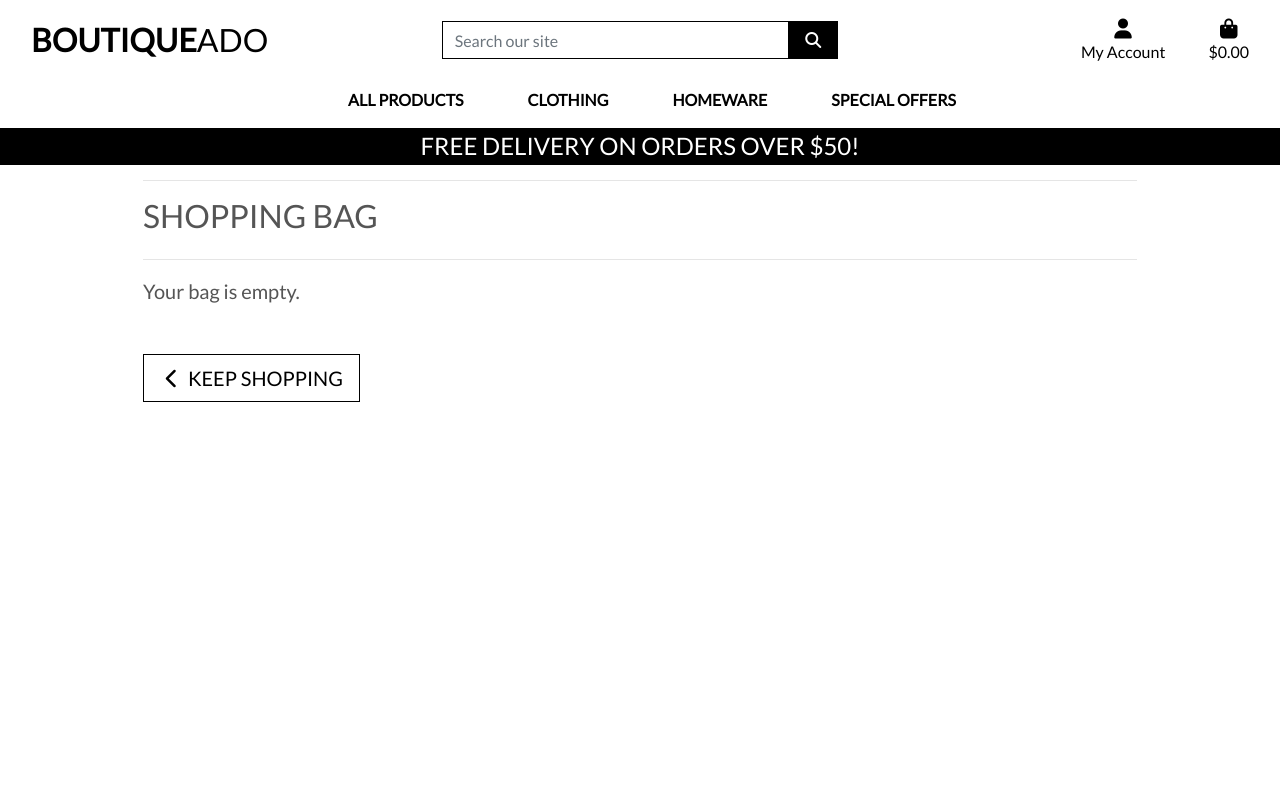
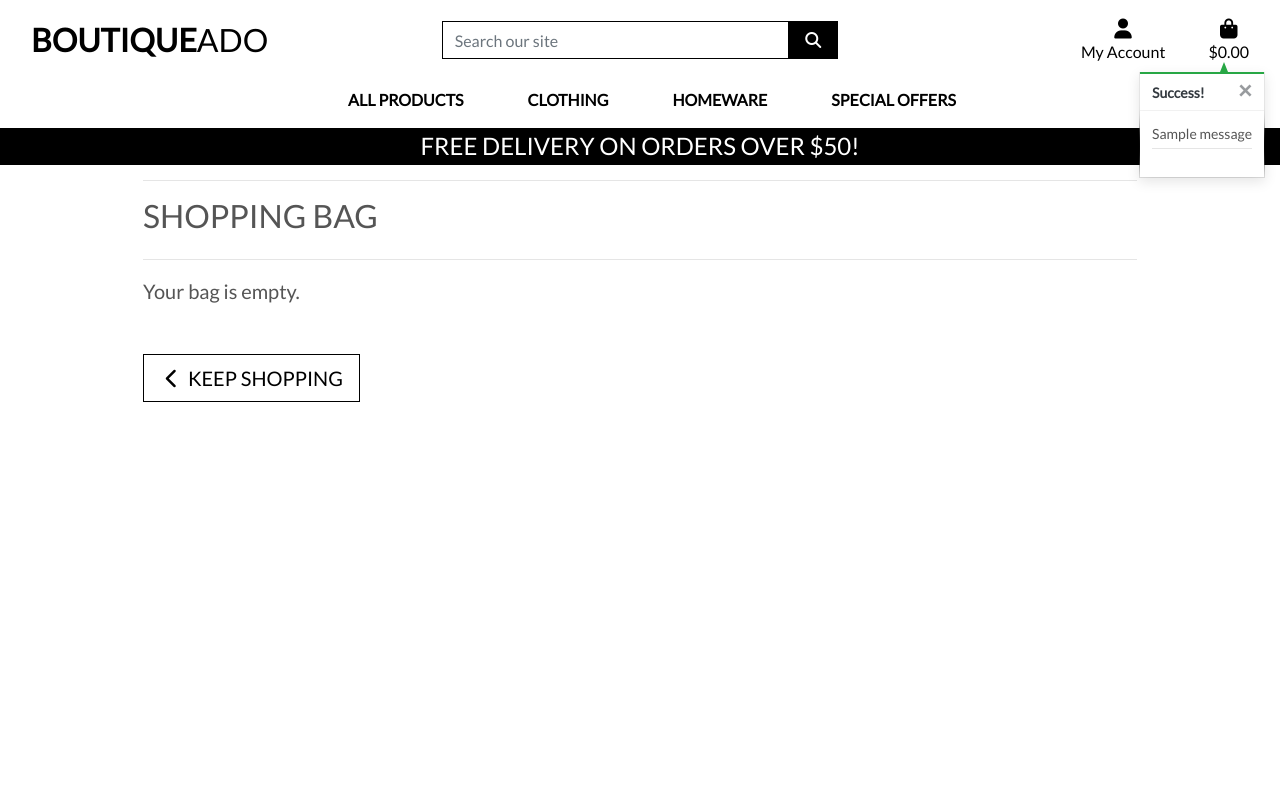
Before and after one commit to maish79/boutique_ado, a Django app: page /bag/ in a window 1280 px wide. Run offline with Django 3.2, Linux system fonts and the light colour scheme; tables that the repository leaves empty hold one stand-in row (values such as "Sample post"); one stand-in notice (Sample message) is shown; some libraries are stand-ins or nearby versions.

Commit message:
added notifications CSS, shopping bag preview and additional messages

```diff
--- a/bag/views.py
+++ b/bag/views.py
@@ -1,4 +1,7 @@
-from django.shortcuts import render, redirect, reverse, HttpResponse
+from django.shortcuts import render, redirect, reverse, HttpResponse, get_object_or_404
+from django.contrib import messages
+
+from products.models import Product
 
 # Create your views here.
 
@@ -10,6 +13,7 @@
 def add_to_bag(request, item_id):
     """ Add a quantity of the specified product to the shopping bag """
 
+    product = get_object_or_404(Product, pk=item_id)
     quantity = int(request.POST.get('quantity'))
     redirect_url = request.POST.get('redirect_url')
     size = None
@@ -21,63 +25,78 @@
         if item_id in list(bag.keys()):
             if size in bag[item_id]['items_by_size'].keys():
                 bag[item_id]['items_by_size'][size] += quantity
+                messages.success(request, f'Updated size {size.upper()} {product.name} quantity to {bag[item_id]["items_by_size"][size]}')
             else:
                 bag[item_id]['items_by_size'][size] = quantity
+                messages.success(request, f'Added size {size.upper()} {product.name} to your bag')
         else:
             bag[item_id] = {'items_by_size': {size: quantity}}
+            messages.success(request, f'Added size {size.upper()} {product.name} to your bag')
     else:
         if item_id in list(bag.keys()):
             bag[item_id] += quantity
+            messages.success(request, f'Updated {product.name} quantity to {bag[item_id]}')
         else:
             bag[item_id] = quantity
+            messages.success(request, f'Added {product.name} to your bag')
 
     request.session['bag'] = bag
     return redirect(redirect_url)
 
+
 def adjust_bag(request, item_id):
-        """Adjust the quantity of the specified product to the specified amount"""
+    """Adjust the quantity of the specified product to the specified amount"""
 
-        quantity = int(request.POST.get('quantity'))
+    product = get_object_or_404(Product, pk=item_id)
+    quantity = int(request.POST.get('quantity'))
+    size = None
+    if 'product_size' in request.POST:
+        size = request.POST['product_size']
+    bag = request.session.get('bag', {})
+
+    if size:
+        if quantity > 0:
+            bag[item_id]['items_by_size'][size] = quantity
+            messages.success(request, f'Updated size {size.upper()} {product.name} quantity to {bag[item_id]["items_by_size"][size]}')
+        else:
+            del bag[item_id]['items_by_size'][size]
+            if not bag[item_id]['items_by_size']:
+                bag.pop(item_id)
+            messages.success(request, f'Removed size {size.upper()} {product.name} from your bag')
+    else:
+        if quantity > 0:
+            bag[item_id] = quantity
+            messages.success(request, f'Updated {product.name} quantity to {bag[item_id]}')
+        else:
+            bag.pop(item_id)
+            messages.success(request, f'Removed {product.name} from your bag')
+
+    request.session['bag'] = bag
+    return redirect(reverse('view_bag'))
+
+
+def remove_from_bag(request, item_id):
+    """Remove the item from the shopping bag"""
+
+    try:
+        product = get_object_or_404(Product, pk=item_id)
         size = None
         if 'product_size' in request.POST:
             size = request.POST['product_size']
         bag = request.session.get('bag', {})
 
         if size:
-            if quantity > 0:
-                bag[item_id]['items_by_size'][size] = quantity
-            else:
-                del bag[item_id]['items_by_size'][size]
-                if not bag[item_id]['items_by_size']:
-                    bag.pop(item_id)
-        else:
-            if quantity > 0:
-                bag[item_id] = quantity
-            else:
-                bag.pop(item_id)
-
-        request.session['bag'] = bag
-        return redirect(reverse('view_bag'))
-
-def remove_from_bag(request, item_id):
-    """Remove the item from the shopping bag"""
-
-    try:
-     size = None
-     if 'product_size' in request.POST:
-            size = request.POST['product_size']
-     bag = request.session.get('bag', {})
-
-     if size:
             del bag[item_id]['items_by_size'][size]
             if not bag[item_id]['items_by_size']:
                 bag.pop(item_id)
+            messages.success(request, f'Removed size {size.upper()} {product.name} from your bag')
+        else:
+            bag.pop(item_id)
+            messages.success(request, f'Removed {product.name} from your bag')
 
-     else:
-         bag.pop(item_id)
-
-     request.session['bag'] = bag
-     return HttpResponse(status=200)
+        request.session['bag'] = bag
+        return HttpResponse(status=200)
 
     except Exception as e:
-      return HttpResponse(status=500)
+        messages.error(request, f'Error removing item: {e}')
+        return HttpResponse(status=500)
--- a/boutique_ado/settings.py
+++ b/boutique_ado/settings.py
@@ -77,6 +77,8 @@
         },
     },
 ]
+
+MESSAGE_STORAGE = 'django.contrib.messages.storage.session.SessionStorage'
 
 AUTHENTICATION_BACKENDS = [
 
--- a/static/css/base.css
+++ b/static/css/base.css
@@ -95,7 +95,73 @@
     cursor: pointer;
 }
 
+/* ------------------------------- bootstrap toasts */
 
+.message-container {
+    position: fixed;
+    top: 72px;
+    right: 15px;
+    z-index: 99999999999;
+}
+
+.custom-toast {
+    overflow: visible;
+}
+
+.toast-capper {
+    height: 2px;
+}
+
+/* from CSS-tricks.com: https://css-tricks.com/snippets/css/css-triangle/ */
+.arrow-up {
+    width: 0;
+    height: 0;
+    border-left: 4px solid transparent;
+    border-right: 4px solid transparent;
+    border-bottom: 10px solid black;
+    position: absolute;
+    top: -10px;
+    right: 36px;
+}
+
+/* Convenience classes - colors copied from Bootstrap */
+.arrow-primary {
+    border-bottom-color: #007bff !important;
+}
+
+.arrow-secondary {
+    border-bottom-color: #6c757d !important;
+}
+
+.arrow-success {
+    border-bottom-color: #28a745 !important;
+}
+
+.arrow-danger {
+    border-bottom-color: #dc3545 !important;
+}
+
+.arrow-warning {
+    border-bottom-color: #ffc107 !important;
+}
+
+.arrow-info {
+    border-bottom-color: #17a2b8 !important;
+}
+
+.arrow-light {
+    border-bottom-color: #f8f9fa !important;
+}
+
+.arrow-dark {
+    border-bottom-color: #343a40 !important;
+}
+
+.bag-notification-wrapper {
+    height: 100px;
+    overflow-x: hidden;
+    overflow-y: auto;
+}
 
 
 /* -------------------------------- Media Queries */
--- a/templates/base.html
+++ b/templates/base.html
@@ -113,7 +113,21 @@
     </header>
 
     {% if messages %}
-    <div class="messages-container"></div>
+    <div class="message-container">
+        {% for message in messages %}
+            {% with message.level as level %}
+                {% if level == 40 %}
+                    {% include 'includes/toasts/toast_error.html' %}
+                {% elif level == 30 %}
+                    {% include 'includes/toasts/toast_warning.html' %}
+                {% elif level == 25 %}
+                    {% include 'includes/toasts/toast_success.html' %}
+                {% else %}
+                    {% include 'includes/toasts/toast_info.html' %}
+                {% endif %}
+            {% endwith %}
+        {% endfor %}
+    </div>
 {% endif %}
 
 {% block page_header %}
@@ -123,6 +137,9 @@
 {% endblock %}
 
 {% block postloadjs %}
+<script type="text/javascript">
+    $('.toast').toast('show');
+</script>
 {% endblock %}
 
 
--- /dev/null
+++ b/templates/includes/toasts/toast_success.html
@@ -0,0 +1,54 @@
+<div class="toast custom-toast rounded-0 border-top-0" data-autohide="false">
+    <div class="arrow-up arrow-success"></div>
+    <div class="w-100 toast-capper bg-success"></div>
+    <div class="toast-header bg-white text-dark">
+        <strong class="mr-auto">Success!</strong>
+        <button type="button" class="ml-2 mb-1 close text-dark" data-dismiss="toast" aria-label="Close">
+            <span aria-hidden="true">&times;</span>
+        </button>
+    </div>
+    <div class="toast-body bg-white">
+        <div class="row">
+            <div class="col">
+                {{ message }}
+                <hr class="mt-1 mb-3">
+            </div>
+        </div>
+        {% if grand_total %}
+            <p class="logo-font bg-white text-black py-1">Your Bag ({{ product_count }})</p>
+            <div class="bag-notification-wrapper">
+                {% for item in bag_items %}
+                    <div class="row">
+                        <div class="col-3 my-1">
+                            <img class="w-100" src="{{ item.product.image.url }}">
+                        </div>
+                        <div class="col-9">
+                            <p class="my-0"><strong>{{ item.product.name }}</strong></p>
+                            <p class="my-0 small">Size: {% if item.product.has_sizes %}{{ item.size|upper }}{% else %}N/A{% endif %}</p>
+                            <p class="my-0 small text-muted">Qty: {{ item.quantity }}</p>
+                        </div>
+                    </div>
+                {% endfor %}
+            </div>
+            <div class="row">
+                <div class="col">
+                    <strong><p class="mt-3 mb-1 text-black">
+                        Total{% if free_delivery_delta > 0 %} (Exc. delivery){% endif %}:
+                        <span class="float-right">${{ total|floatformat:2 }}</span>
+                    </p></strong>
+                    {% if free_delivery_delta > 0 %}
+                        <p class="mb-0 p-2 bg-warning shadow-sm text-black text-center">
+                            Spend <strong>${{ free_delivery_delta }}</strong> more to get free next day delivery!
+                        </p>
+                    {% endif %}
+                    <a href="{% url 'view_bag' %}" class="btn btn-black btn-block rounded-0">
+                        <span class="text-uppercase">Go To Secure Checkout</span>
+                        <span class="icon">
+                            <i class="fas fa-lock"></i>
+                        </span>
+                    </a>
+                </div>
+            </div>
+        {% endif %}
+    </div>
+</div>
```
Also changed, not shown: templates/includes/toasts/toast_error.html (added, +13 -0 lines), templates/includes/toasts/toast_info.html (added, +13 -0 lines), templates/includes/toasts/toast_warning.html (added, +13 -0 lines). Lines whose indentation alone changed are shown as unchanged.
